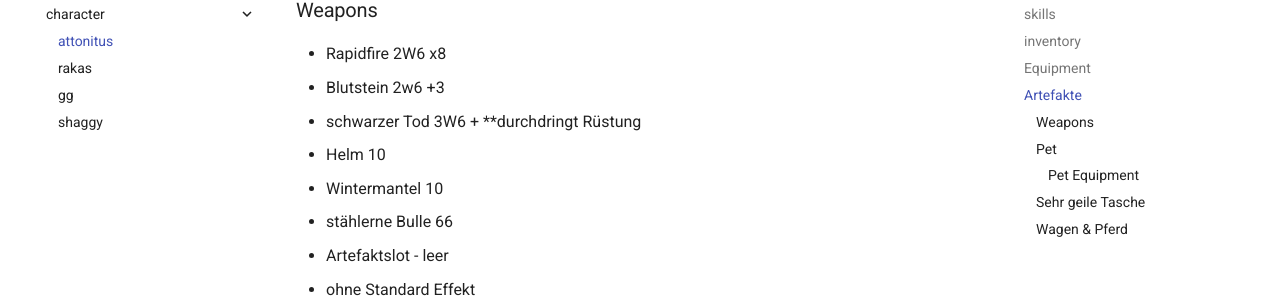
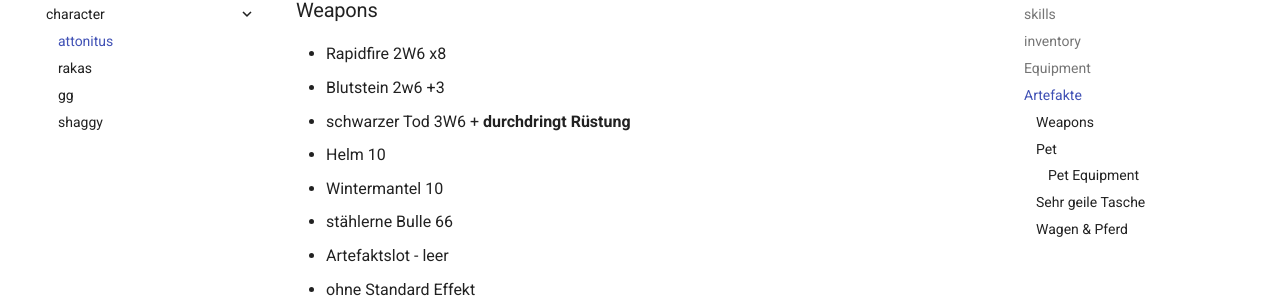
Before and after one commit to mkdocs-pnp/avalon, an MkDocs documentation site: the page built from docs/character/attonitus_fulgur.md, in a window 1280 px wide and 900 px high, scrolled down 1190 px. Shown: the part 148-453 px from the top of the window. Built offline with MkDocs 1.6.1 and Material for MkDocs 9.7.7, drawn with Linux system fonts in a browser that asks for light colours.

```diff
--- a/docs/character/attonitus_fulgur.md
+++ b/docs/character/attonitus_fulgur.md
@@ -39,7 +39,7 @@
 
 * Rapidfire                2W6 x8
 * Blutstein                2w6 +3
-* schwarzer Tod            3W6 + **durchdringt Rüstung
+* schwarzer Tod            3W6 + **durchdringt Rüstung**
 * Helm                     10
 * Wintermantel             10
 * stählerne Bulle         66
```
